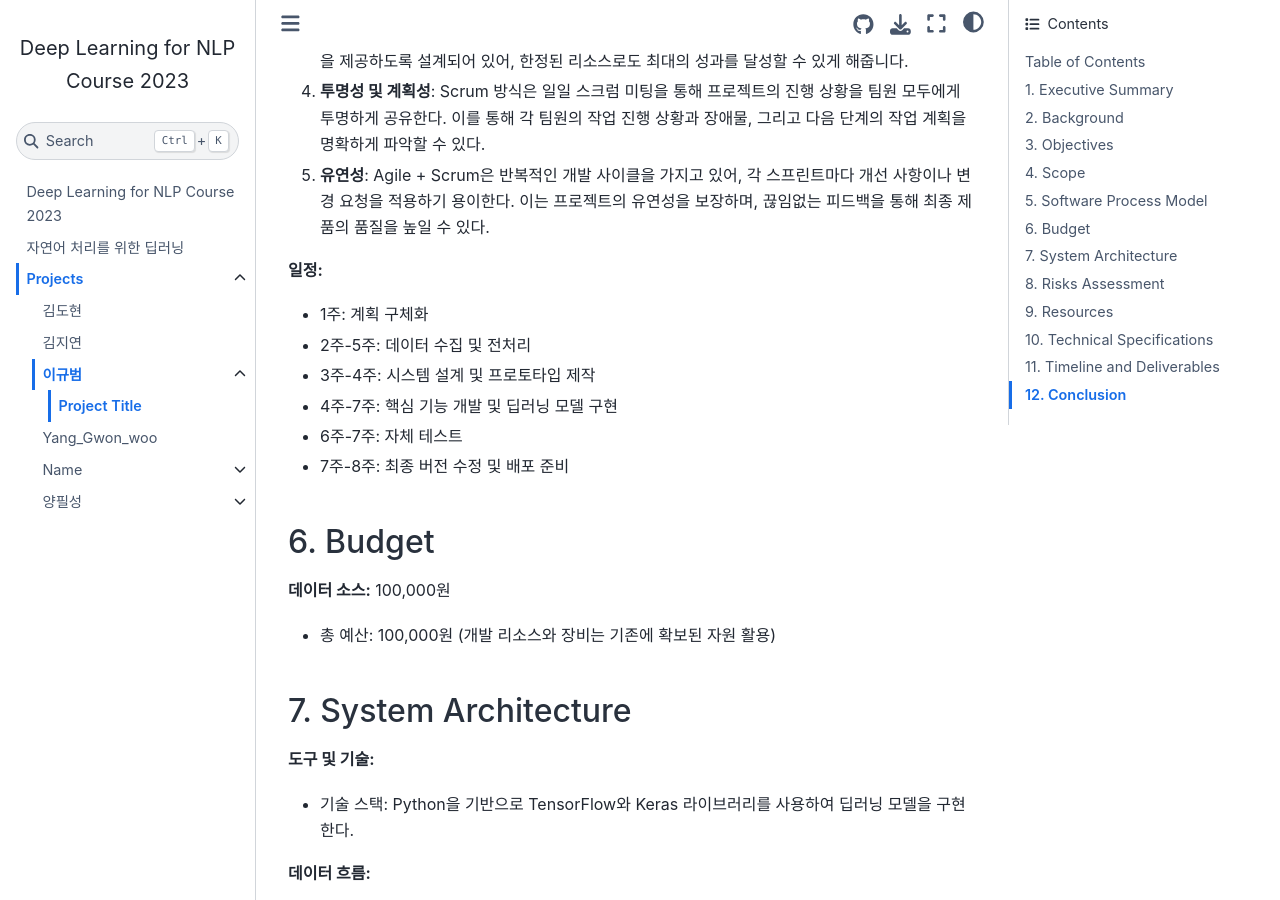
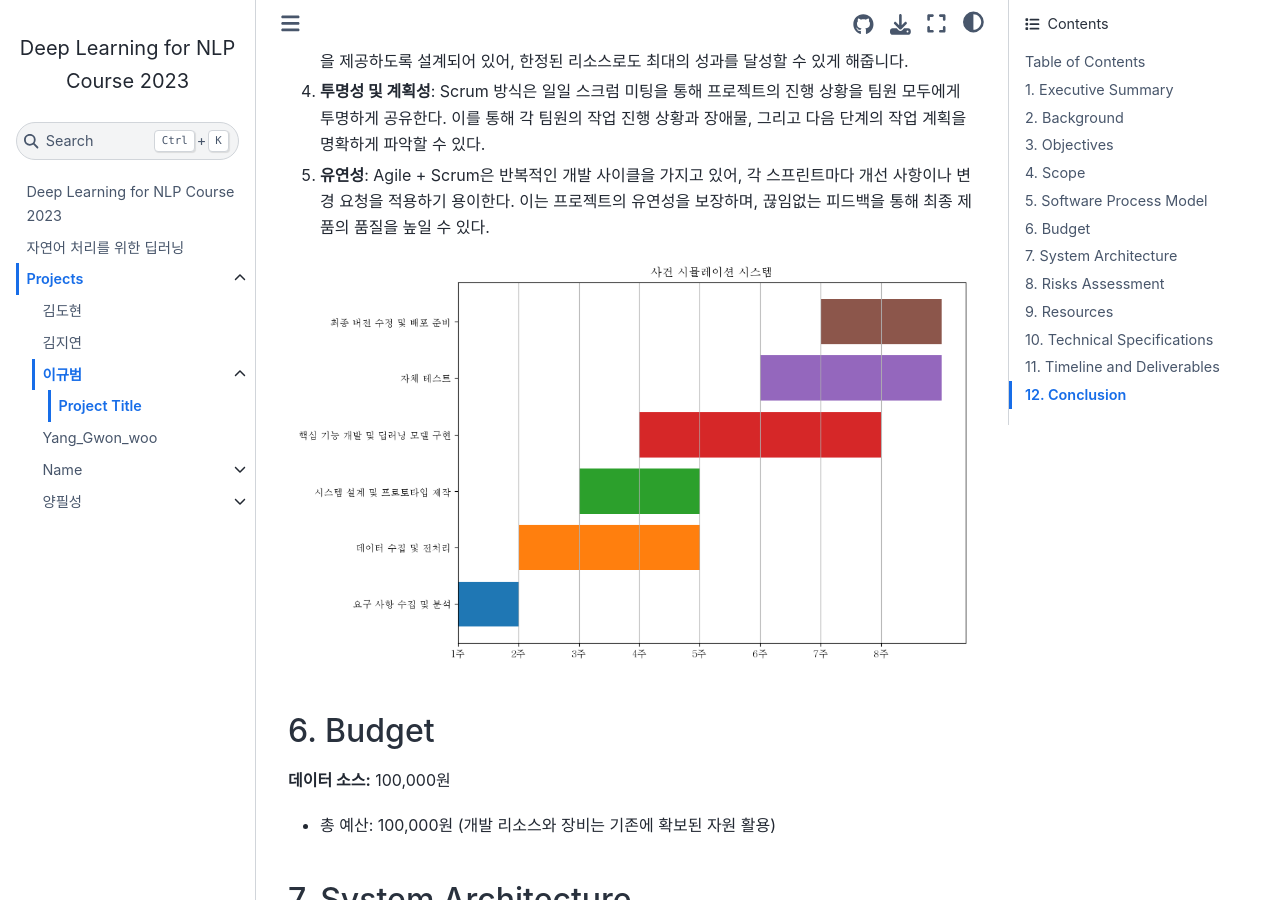
Before and after one commit to ypilseong/deepnlp-2023, a Jupyter Book: the page built from book/projects/202221014/proposal.md, in a window 1280 px wide and 900 px high, scrolled down 3182 px. Built offline with Jupyter Book 1.0.4 settings and Sphinx 7.4.7 and the Sphinx Book theme 1.1.4, drawn with Linux system fonts in a browser that asks for light colours.

Commit message:
202221014 이규범 Update proposal.md

```diff
--- a/book/projects/202221014/proposal.md
+++ b/book/projects/202221014/proposal.md
@@ -89,13 +89,8 @@ AI와 딥러닝 기술을 활용하여 창작 과정을 지원하고, 다양한
 
 5. **유연성**: Agile + Scrum은 반복적인 개발 사이클을 가지고 있어, 각 스프린트마다 개선 사항이나 변경 요청을 적용하기 용이한다. 이는 프로젝트의 유연성을 보장하며, 끊임없는 피드백을 통해 최종 제품의 품질을 높일 수 있다.
 
-**일정:**
-- 1주: 계획 구체화
-- 2주-5주: 데이터 수집 및 전처리
-- 3주-4주: 시스템 설계 및 프로토타입 제작
-- 4주-7주: 핵심 기능 개발 및 딥러닝 모델 구현
-- 6주-7주: 자체 테스트
-- 7주-8주: 최종 버전 수정 및 배포 준비
+![차트](gantt_chart.png)
+
 
 ## 6. Budget
 
```
